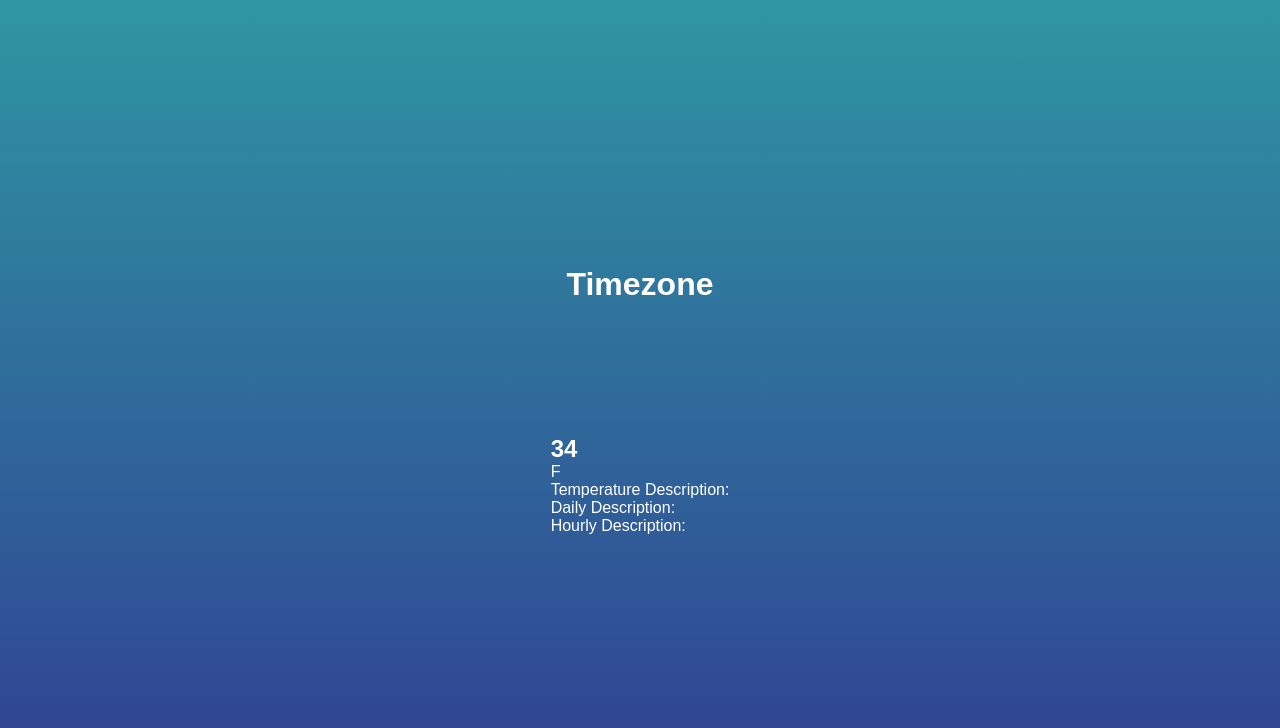
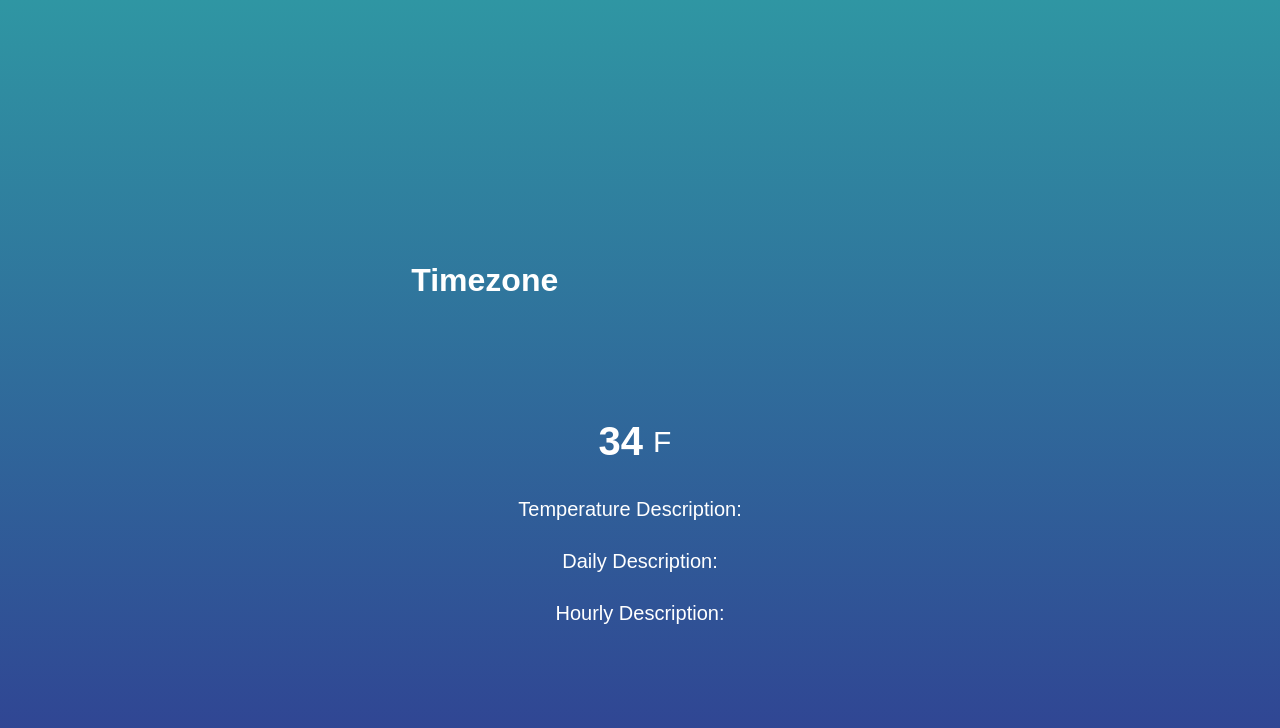
Before and after one commit to raongithub/weather-app, a plain HTML site: page index.html in a window 1280 px wide. Drawn offline with Linux system fonts and the light colour scheme.

Commit message:
Updating css file :lipstick:

```diff
--- a/main.css
+++ b/main.css
@@ -14,3 +14,50 @@ body {
   font-family: sans-serif;
   color: white;
 }
+
+.location,
+.temperature {
+  height: 30vh;
+  width: 50%;
+  display: flex;
+  justify-content: space-around;
+  align-items: center;
+}
+
+.temperature {
+  flex-direction: column;
+}
+
+.degree-section {
+  display: flex;
+  align-items: center;
+  cursor: pointer;
+}
+
+.degree-section span {
+  margin: 10px;
+  font-size: 30px;
+}
+
+.degree-section h2 {
+  font-size: 40px;
+}
+
+.temperature-description-section {
+  display: flex;
+  align-items: center;
+  cursor: pointer;
+}
+
+.label {
+  color: rgb(255, 255, 255);
+  font-size: 20px;
+}
+
+.description-label {
+  font-size: 20px;
+}
+
+.temperature-description-section span {
+  margin: 10px;
+}
```
